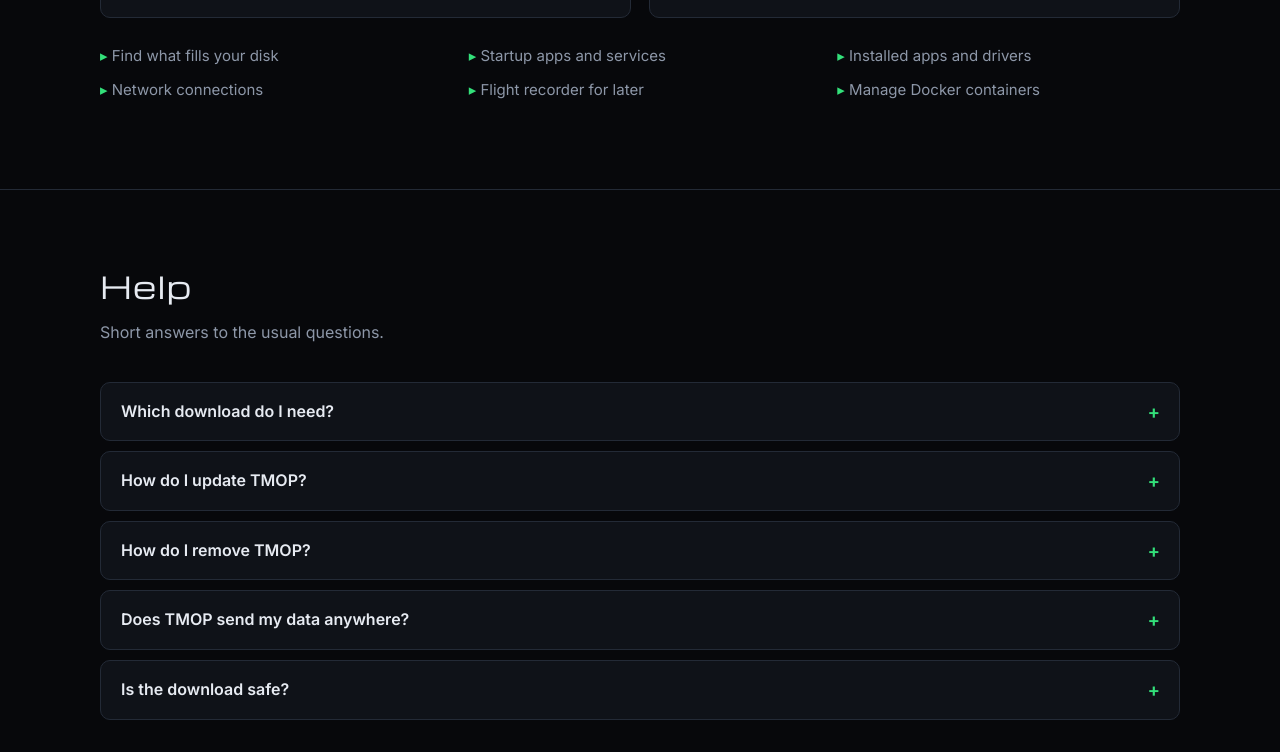
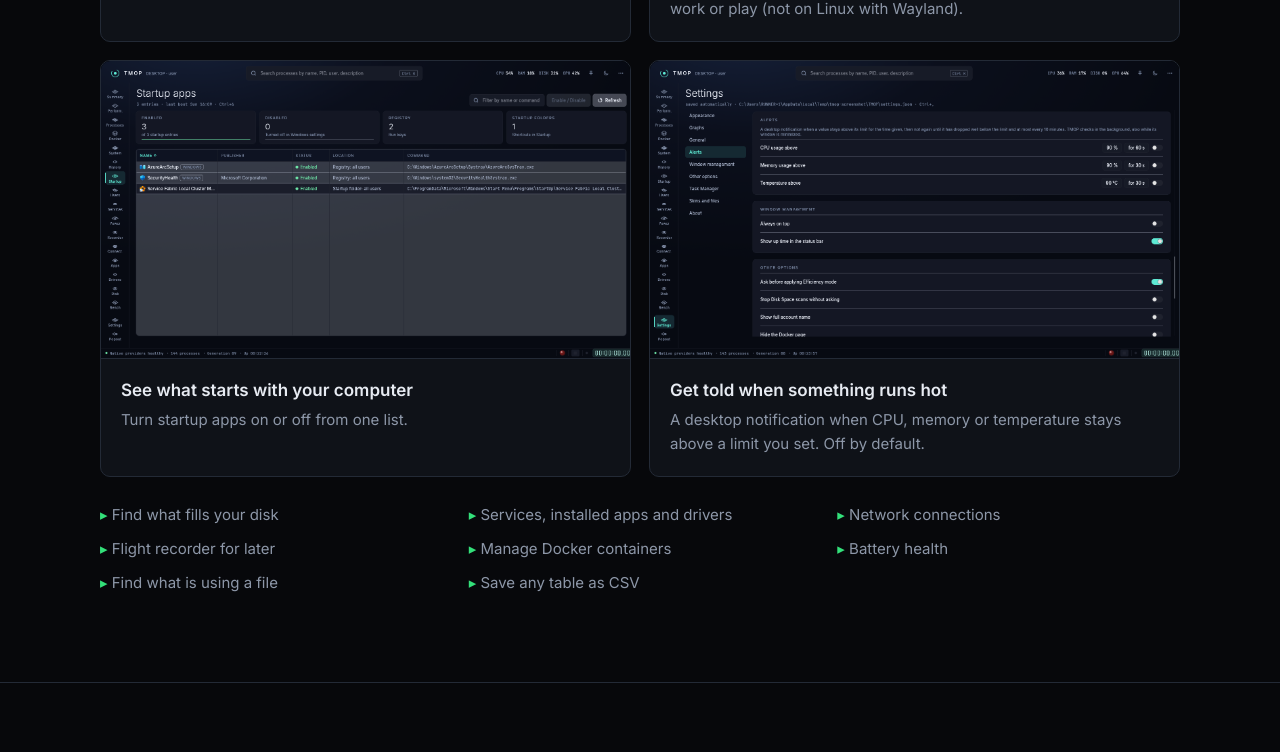
Before and after one commit to tekikaito/tmop, a plain HTML site: page docs/index.html in a window 1280 px wide. Shown: the part 3378-4130 px from the top of the page. Drawn offline with nearby package versions, Linux system fonts and the light colour scheme; no server answers.

Commit message:
Download page: show the 0.16 features
Feature grid: tree view and highlighted new/exited processes on the
Processes card, two new cards (Startup apps, Alerts) with the new
screenshots, and the "more" list now also names battery health, find what
is using a file and CSV export. Startup apps and services entries merged.

Co-Authored-By: Claude Sonnet 5.5 <noreply@anthropic.com>
Claude-Session: https://claude.ai/code/session_015qfk8e8Kenbj2hUnEDBh3T

```diff
--- a/docs/index.html
+++ b/docs/index.html
@@ -446,7 +446,7 @@
         </div>
         <div class="feature">
           <div class="img"><img src="screenshots/processes.png" loading="lazy" alt="Processes page in tree view with exited processes highlighted in red, plus Find what's using a file and Run new task buttons"></div>
-          <div class="t"><h3>Find and close programs</h3><p>See what uses your PC. Right-click a program that hangs and choose <i>End task</i>.</p></div>
+          <div class="t"><h3>Find and close programs</h3><p>See what uses your PC, as a list or a tree of which program started which. New and exited programs are highlighted. Right-click one that hangs and choose <i>End task</i>.</p></div>
         </div>
         <div class="feature">
           <div class="img"><img src="screenshots/benchmarks.png" loading="lazy" alt="Benchmark results"></div>
@@ -456,14 +456,24 @@
           <div class="img contain"><img src="screenshots/popout.png" loading="lazy" alt="Small always-on-top monitor window"></div>
           <div class="t"><h3>Keep a monitor on your desktop</h3><p>The <i>Popout</i> button opens a small window that stays on top while you work or play (not on Linux with Wayland).</p></div>
         </div>
+        <div class="feature">
+          <div class="img"><img src="screenshots/startup.png" loading="lazy" alt="Startup apps page listing three entries, with an Enable / Disable button"></div>
+          <div class="t"><h3>See what starts with your computer</h3><p>Turn startup apps on or off from one list.</p></div>
+        </div>
+        <div class="feature">
+          <div class="img"><img src="screenshots/settings-alerts.png" loading="lazy" alt="Settings with the Alerts card for CPU, memory and temperature, all three alerts off"></div>
+          <div class="t"><h3>Get told when something runs hot</h3><p>A desktop notification when CPU, memory or temperature stays above a limit you set. Off by default.</p></div>
+        </div>
       </div>
       <ul class="more">
         <li>Find what fills your disk</li>
-        <li>Startup apps and services</li>
-        <li>Installed apps and drivers</li>
+        <li>Services, installed apps and drivers</li>
         <li>Network connections</li>
         <li>Flight recorder for later</li>
         <li>Manage Docker containers</li>
+        <li>Battery health</li>
+        <li>Find what is using a file</li>
+        <li>Save any table as CSV</li>
       </ul>
     </div>
   </section>
```
